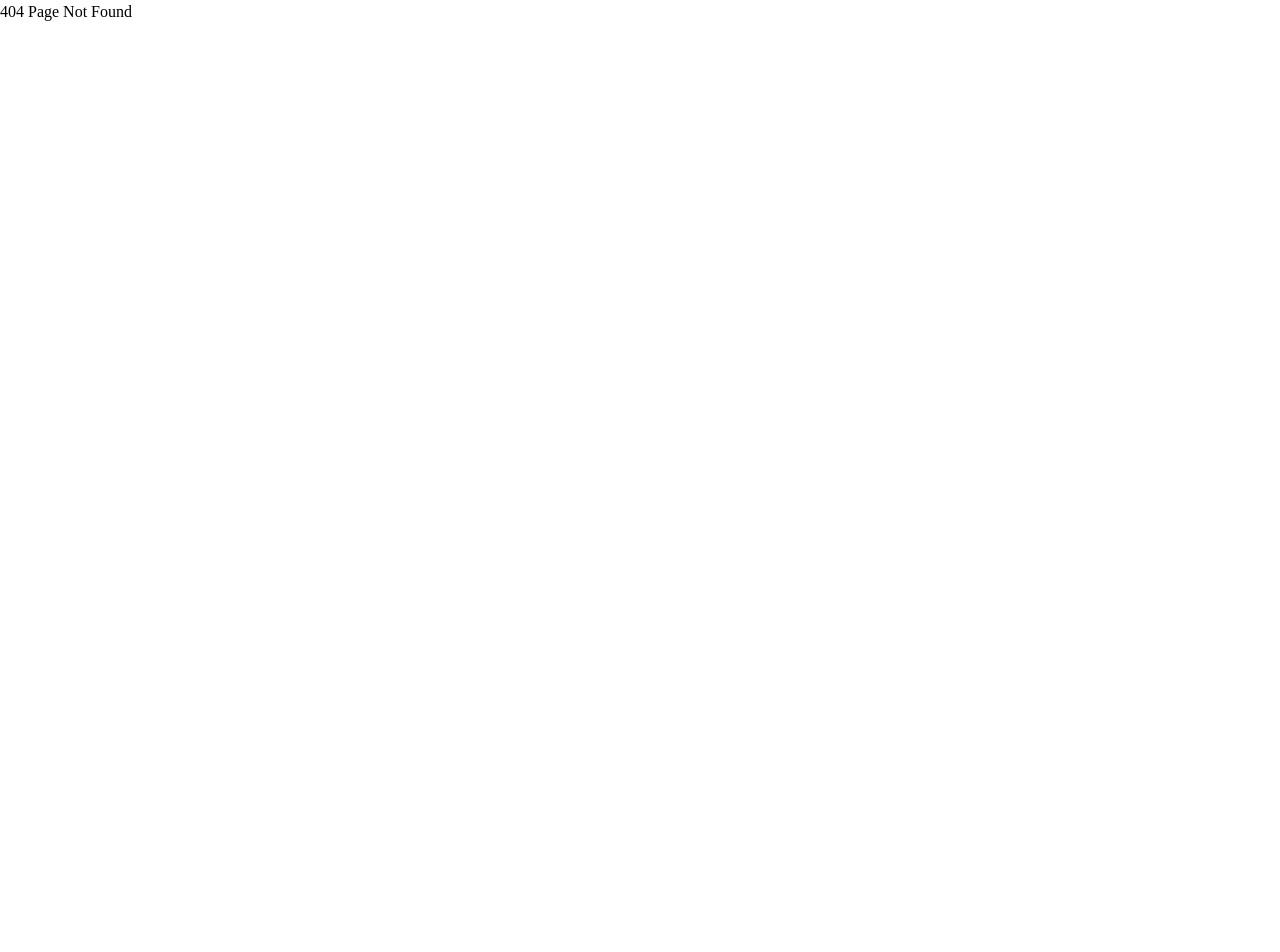
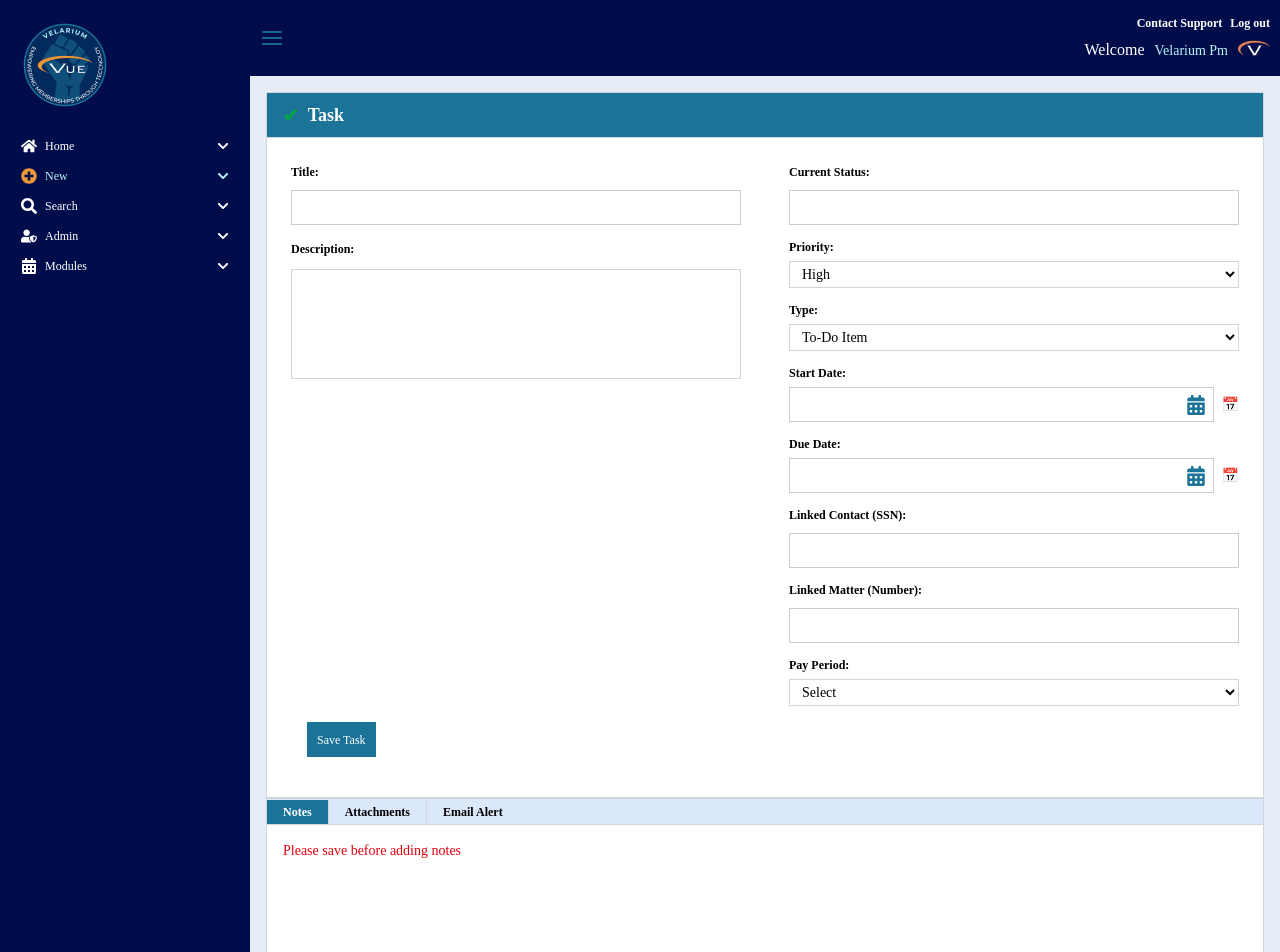
Before and after one commit to khatrinitesh/react-project-fop5test, a React (Vite) app: page /new/task in a window 1280 px wide. Before the commit this address had no page. Shown: the top 952 px of the page. Before the commit the page ends 800 px from the top, so only its background shows below. Built offline with nearby package versions, Linux system fonts and the light colour scheme; sample sign-in values are in the browser's storage; a web font is replaced by a local one.

Commit message:
updated 4

```diff
--- a/src/pages/dashboardPage/DashboardPage.jsx
+++ b/src/pages/dashboardPage/DashboardPage.jsx
@@ -33,16 +33,20 @@ const DashboardPage = () => {
           {/* LEFT SIDEBAR */}
           <div className="space-y-4">
             {/* Messages Box */}
-            <div className="border border-blue-700 bg-white">
-              <div className="bg-blue-200 px-3 py-2 font-semibold text-sm">
-                📬 You have no new messages
+            <div className=" bg-white">
+              <div className="bg-[#1b7398] border-b border-gray-300 px-4 py-2 flex items-center gap-2">
+                <h2 className="text-md font-bold text-white">
+                  📬 You have no new messages
+                </h2>
               </div>
             </div>
 
             {/* Recent Announcements */}
-            <div className="border border-blue-700 bg-white">
-              <div className="bg-blue-200 px-3 py-2 font-semibold text-sm">
-                Recent Announcements
+            <div className=" bg-white">
+              <div className="bg-[#1b7398] border-b border-gray-300 px-4 py-2 flex items-center gap-2">
+                <h2 className="text-md font-bold text-white">
+                  Recent Announcements
+                </h2>
               </div>
               <TableFormatComponent
                 thead={["Title", "Posted"]}
@@ -52,9 +56,9 @@ const DashboardPage = () => {
             </div>
 
             {/* Tasks */}
-            <div className="border border-blue-700 bg-white">
-              <div className="bg-blue-200 px-3 py-2 font-semibold text-sm">
-                Tasks
+            <div className=" bg-white">
+              <div className="bg-[#1b7398] border-b border-gray-300 px-4 py-2 flex items-center gap-2">
+                <h2 className="text-md font-bold text-white">Tasks</h2>
               </div>
               <TableFormatComponent
                 thead={["Status", "Tasks"]}
@@ -65,57 +69,57 @@ const DashboardPage = () => {
           </div>
 
           {/* RIGHT MAIN CONTENT */}
-          <div className="border border-blue-700 bg-white">
-            <div className="bg-blue-200 px-4 py-2 font-semibold text-sm">
-              Members
+          <div className=" bg-white border border-gray-300">
+            <div className="bg-[#1b7398] border-b border-gray-300 px-4 py-2 flex items-center gap-2">
+              <h2 className="text-md font-bold text-white">Members</h2>
             </div>
 
             <div className="p-6 flex flex-col  gap-x-10 gap-y-4 max-w-xl">
               <div className="flex flex-col md:flex-row gap-2 items-start">
                 {/* Label */}
-                <label className="w-full md:w-[60%] text-sm font-semibold text-[#010d4a] whitespace-nowrap">
+                <label className="w-full md:w-[60%] text-xs font-semibold text-[#010d4a] whitespace-nowrap">
                   First Name:
                 </label>
                 <FieldInput className="w-full" label="First Name:" />
               </div>
               <div className="flex flex-col md:flex-row gap-2 items-start">
                 {/* Label */}
-                <label className="w-full md:w-[60%] text-sm font-semibold text-[#010d4a] whitespace-nowrap">
+                <label className="w-full md:w-[60%] text-xs font-semibold text-[#010d4a] whitespace-nowrap">
                   Last Name:
                 </label>
                 <FieldInput className="w-full" label="Last Name:" />
               </div>
               <div className="flex flex-col md:flex-row gap-2 items-start">
                 {/* Label */}
-                <label className="w-full md:w-[60%] text-sm font-semibold text-[#010d4a] whitespace-nowrap">
+                <label className="w-full md:w-[60%] text-xs font-semibold text-[#010d4a] whitespace-nowrap">
                   SSN:
                 </label>
                 <FieldInput className="w-full" label="SSN:" />
               </div>
               <div className="flex flex-col md:flex-row gap-2 items-start">
                 {/* Label */}
-                <label className="w-full md:w-[60%] text-sm font-semibold text-[#010d4a] whitespace-nowrap">
+                <label className="w-full md:w-[60%] text-xs font-semibold text-[#010d4a] whitespace-nowrap">
                   Payroll Number:
                 </label>
                 <FieldInput className="w-full" label="Payroll Number:" />
               </div>
               <div className="flex flex-col md:flex-row gap-2 items-start">
                 {/* Label */}
-                <label className="w-full md:w-[60%] text-sm font-semibold text-[#010d4a] whitespace-nowrap">
+                <label className="w-full md:w-[60%] text-xs font-semibold text-[#010d4a] whitespace-nowrap">
                   National Number:
                 </label>
                 <FieldInput className="w-full" label="National Number:" />
               </div>
               <div className="flex flex-col md:flex-row gap-2 items-start">
                 {/* Label */}
-                <label className="w-full md:w-[60%] text-sm font-semibold text-[#010d4a] whitespace-nowrap">
+                <label className="w-full md:w-[60%] text-xs font-semibold text-[#010d4a] whitespace-nowrap">
                   Badge #:
                 </label>
                 <FieldInput className="w-full" label="Badge #:" />
               </div>
               <div className="flex flex-col md:flex-row gap-2 items-start">
                 {/* Label */}
-                <label className="w-full md:w-[60%] text-sm font-semibold text-[#010d4a] whitespace-nowrap">
+                <label className="w-full md:w-[60%] text-xs font-semibold text-[#010d4a] whitespace-nowrap">
                   Emblem #:
                 </label>
                 <FieldInput className="w-full" label="Emblem #:" />
--- a/src/pages/new/OnePhillyIssue.jsx
+++ b/src/pages/new/OnePhillyIssue.jsx
@@ -15,37 +15,33 @@ const OnePhillyIssue = () => {
         </div>
 
         {/* 🔷 Form Section */}
-        <div className="bg-[#efefef] p-6 border-b border-gray-300">
+        <div className="bg-white p-6 ">
           <div className="grid grid-cols-1 md:grid-cols-[180px_1fr] gap-y-4 gap-x-6 text-sm">
-            <label className="font-semibold text-xs text-right md:text-left">
+            <label className="font-semibold text-xs text-left">
               Payroll Number:
             </label>
             <FieldInput className="w-[250px]" />
 
-            <label className="font-semibold text-xs text-right md:text-left">
+            <label className="font-semibold text-xs text-left">
               First Name:
             </label>
             <FieldInput className="w-[250px]" />
 
-            <label className="font-semibold text-xs text-right md:text-left">
+            <label className="font-semibold text-xs text-left">
               Last Name:
             </label>
             <FieldInput className="w-[250px]" />
 
-            <label className="font-semibold text-xs text-right md:text-left">
-              Date:
-            </label>
+            <label className="font-semibold text-xs text-left">Date:</label>
             <div className="flex items-center gap-2">
               <FieldInput className="w-[200px]" type="date" />
               <span className="text-lg">📅</span>
             </div>
 
-            <label className="font-semibold text-xs text-right md:text-left">
-              Issues:
-            </label>
+            <label className="font-semibold text-xs text-left">Issues:</label>
             <textarea className="bg-white resize-none outline-none border border-gray-400 p-2 w-full h-[70px]" />
 
-            <label className="font-semibold text-xs text-right md:text-left">
+            <label className="font-semibold text-xs text-left">
               Billable Hours:
             </label>
             <FieldInput className="w-[120px]" />
--- /dev/null
+++ b/src/pages/new/Task.jsx
@@ -0,0 +1,188 @@
+import { useState } from "react";
+import FieldInput from "../../components/fieldInput/FieldInput";
+import Button from "../../components/button/Button";
+
+const Task = () => {
+  const [activeTab, setActiveTab] = useState("notes");
+
+  const handleSave = () => console.log("Save clicked");
+
+  const renderTab = () => {
+    if (activeTab === "notes") {
+      return (
+        <div className="text-sm text-red-600 font-medium">
+          Please save before adding notes
+        </div>
+      );
+    }
+
+    if (activeTab === "attachments") {
+      return (
+        <div className="text-sm text-red-600 font-medium">
+          Please save before adding attachments
+        </div>
+      );
+    }
+
+    if (activeTab === "email") {
+      return (
+        <div className="grid grid-cols-1 md:grid-cols-[150px_1fr] gap-4 text-sm">
+          <label className="text-xs font-semibold">Alert Date:</label>
+          <div className="flex items-center gap-2">
+            <FieldInput className="w-[200px]" type="date" />
+            📅
+          </div>
+
+          <label className="text-xs font-semibold">Alert Recipients:</label>
+          <FieldInput className="w-full" />
+
+          <label className="text-xs font-semibold">Alert Text:</label>
+          <textarea className="border border-gray-300 p-2 h-[80px] resize-none bg-white w-full" />
+        </div>
+      );
+    }
+  };
+  return (
+    <div className="min-h-screen bg-[#e6edf7] p-4">
+      <div className="max-w-[1200px] mx-auto border border-gray-300 bg-white">
+        {/* 🔷 HEADER */}
+        <div className="bg-[#1b7398] border-b border-gray-300 px-4 py-2 flex items-center gap-2">
+          <span className="text-green-600 text-xl">✔</span>
+          <h1 className="text-lg font-bold text-white">Task</h1>
+        </div>
+
+        {/* 🔷 MAIN FORM */}
+        <div className="p-6 bg-white border-b border-gray-300">
+          <div className="grid grid-cols-1 md:grid-cols-2 gap-x-12 gap-y-4 text-sm">
+            {/* LEFT SIDE */}
+            <div className="space-y-4">
+              <div>
+                <label className="text-xs font-semibold">Title:</label>
+                <FieldInput className="w-full mt-1" />
+              </div>
+
+              <div className="flex flex-col gap-2">
+                <label className="text-xs font-semibold">Description:</label>
+                <textarea className="w-full h-[110px] outline-none  border border-gray-300 mt-1 p-2 resize-none bg-white" />
+              </div>
+            </div>
+
+            {/* RIGHT SIDE */}
+            <div className="space-y-3">
+              <div>
+                <label className="text-xs font-semibold">Current Status:</label>
+                <FieldInput className="w-full mt-1" />
+              </div>
+
+              <div>
+                <label className="text-xs font-semibold">Priority:</label>
+                <select className="w-full border border-gray-300 mt-1 px-2 py-1 bg-white">
+                  <option>High</option>
+                </select>
+              </div>
+
+              <div>
+                <label className="text-xs font-semibold">Type:</label>
+                <select className="w-full border border-gray-300 mt-1 px-2 py-1 bg-white">
+                  <option>To-Do Item</option>
+                </select>
+              </div>
+
+              <div>
+                <label className="text-xs font-semibold">Start Date:</label>
+                <div className="flex items-center gap-2 mt-1">
+                  <FieldInput className="w-[180px]" type="date" />
+                  📅
+                </div>
+              </div>
+
+              <div>
+                <label className="text-xs font-semibold">Due Date:</label>
+                <div className="flex items-center gap-2 mt-1">
+                  <FieldInput className="w-[180px]" type="date" />
+                  📅
+                </div>
+              </div>
+
+              <div>
+                <label className="text-xs font-semibold">
+                  Linked Contact (SSN):
+                </label>
+                <FieldInput className="w-full mt-1" />
+              </div>
+
+              <div>
+                <label className="text-xs font-semibold">
+                  Linked Matter (Number):
+                </label>
+                <FieldInput className="w-full mt-1" />
+              </div>
+
+              <div>
+                <label className="text-xs font-semibold">Pay Period:</label>
+                <select className="w-full border border-gray-300 mt-1 px-2 py-1 bg-white">
+                  <option>Select</option>
+                </select>
+              </div>
+            </div>
+          </div>
+          {/* 🔷 SAVE BUTTON BAR */}
+          <div className="p-4 ">
+            <Button
+              label="Save Task"
+              className="!mx-0"
+              onClick={handleSave}
+              variant="color1"
+            />
+          </div>
+        </div>
+
+        {/* 🔷 TABS */}
+        <div className="border-t border-gray-300">
+          <ul className="flex bg-[#dbe8fb] border-b border-gray-300">
+            <li>
+              <button
+                onClick={() => setActiveTab("notes")}
+                className={`px-4 py-1 text-xs cursor-pointer  font-semibold border-r border-gray-300 ${
+                  activeTab === "notes"
+                    ? "bg-[#1b7398] text-white"
+                    : "bg-[#dbe8fb]"
+                }`}
+              >
+                Notes
+              </button>
+            </li>
+            <li>
+              <button
+                onClick={() => setActiveTab("attachments")}
+                className={`px-4 py-1 text-xs cursor-pointer font-semibold border-r border-gray-300 ${
+                  activeTab === "attachments"
+                    ? "bg-[#1b7398] text-white"
+                    : "bg-[#dbe8fb]"
+                }`}
+              >
+                Attachments
+              </button>
+            </li>
+            <li>
+              <button
+                onClick={() => setActiveTab("email")}
+                className={`px-4 py-1 text-xs cursor-pointer font-semibold ${
+                  activeTab === "email"
+                    ? "bg-[#1b7398] text-white"
+                    : "bg-[#dbe8fb]"
+                }`}
+              >
+                Email Alert
+              </button>
+            </li>
+          </ul>
+
+          <div className="p-4 bg-white min-h-[140px]">{renderTab()}</div>
+        </div>
+      </div>
+    </div>
+  );
+};
+
+export default Task;
--- a/src/routes/RoutesPath.jsx
+++ b/src/routes/RoutesPath.jsx
@@ -46,6 +46,7 @@ import CityExportFile from "../pages/modules/CityExportFile";
 import Member from "../pages/new/member";
 import OnePhillyIssue from "../pages/new/OnePhillyIssue";
 import LegalMattersSearch from "../pages/new/LegalMattersSearch";
+import Task from "../pages/new/Task";
 
 // ✅ Helper component for protected routes
 const PrivateRoute = ({ children }) => {
@@ -117,6 +118,16 @@ const RoutesPath = () => {
             <PrivateRoute>
               <DashboardLayout>
                 <LegalMattersSearch />
+              </DashboardLayout>
+            </PrivateRoute>
+          }
+        />
+        <Route
+          path="/new/task"
+          element={
+            <PrivateRoute>
+              <DashboardLayout>
+                <Task />
               </DashboardLayout>
             </PrivateRoute>
           }
```
